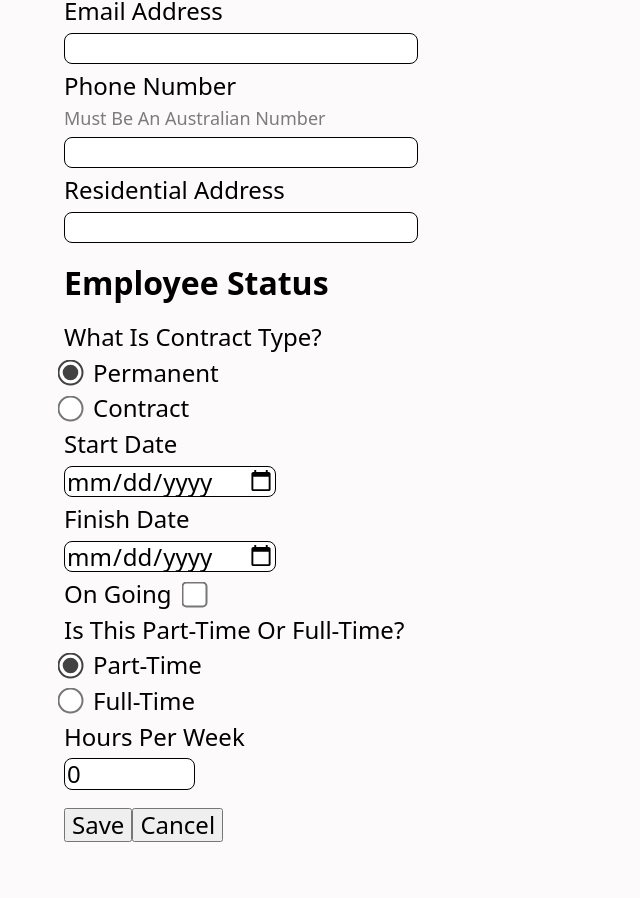
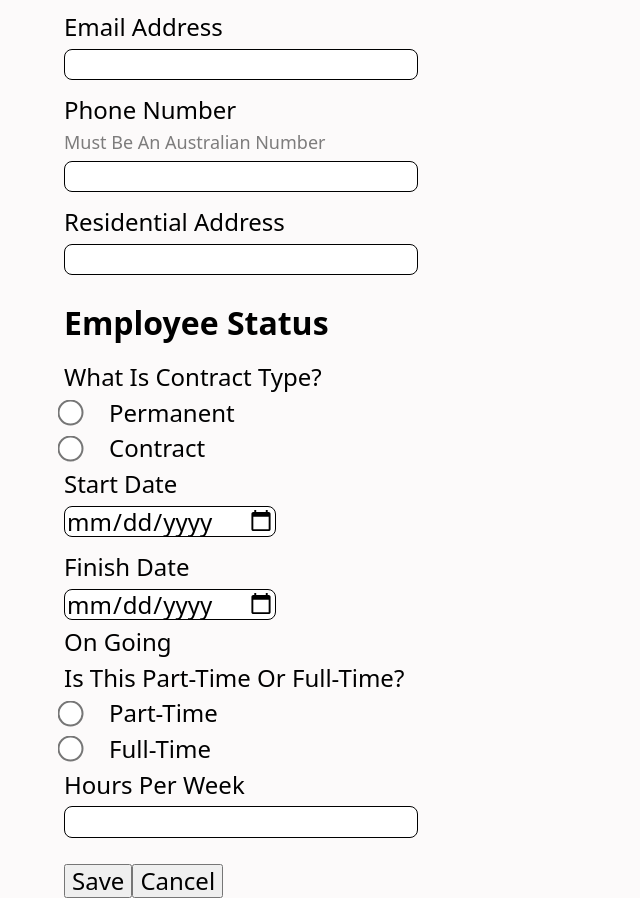
Before and after one commit to pikmot/employee-creator-frontend, a React (Vite) app: page /employees/createEmployee in a window 1280 px wide. Shown: the part 556-1454 px from the top of the page, without its empty margins (0-640 px from the left). Before the commit the page ends 1398 px from the top, so only its background shows below. Built offline with nearby package versions, Linux system fonts and the light colour scheme.

Commit message:
addes refactor html form to zod form fields with no default values + fixes schema names

```diff
--- a/package.json
+++ b/package.json
@@ -10,11 +10,14 @@
     "preview": "vite preview"
   },
   "dependencies": {
+    "@hookform/resolvers": "^5.9.1",
     "react": "^19.2.8",
     "react-dom": "^19.2.8",
+    "react-hook-form": "^7.87.0",
     "react-router": "^8.3.0",
     "react-router-dom": "^7.11.0",
-    "typescript": "^7.0.2"
+    "typescript": "^7.0.2",
+    "zod": "^4.5.4"
   },
   "devDependencies": {
     "@eslint/js": "^10.0.1",
--- a/src/pages/Form/Form.module.scss
+++ b/src/pages/Form/Form.module.scss
@@ -65,4 +65,8 @@
       font-size: 24px;
     }
   }
+
+  &__error-text {
+    color: $error-red;
+  }
 }
--- a/src/pages/Form/Form.tsx
+++ b/src/pages/Form/Form.tsx
@@ -1,6 +1,10 @@
 import React, { useEffect, useState } from "react";
 
 import classes from "./Form.module.scss";
+
+import { useForm } from "react-hook-form";
+import { zodResolver } from "@hookform/resolvers/zod";
+import { schema } from "./schema";
 
 import { useNavigate, useParams } from "react-router";
 import {
@@ -13,6 +17,13 @@ export default function Form() {
   const navigate = useNavigate();
   const { id } = useParams();
   const isEditingEmployee = Boolean(id);
+
+  const {
+    reset,
+    formState: { errors, isSubmitSuccesful },
+    register,
+    handleSubmit,
+  } = useForm({ resolver: zodResolver(schema) });
 
   // const [onGoing, setOnGoing] = useState(false);
   const [employeeData, setEmployeeData] = useState({
@@ -79,16 +90,20 @@ export default function Form() {
     // console.log(employeeData);
   };
 
-  const handleSubmit = async (e: React.SubmitEvent) => {
-    e.preventDefault();
+  // const handleSubmit = async (e: React.SubmitEvent) => {
+  //   e.preventDefault();
 
-    if (isEditingEmployee) {
-      await patchEmployee(Number(id), employeeData);
-    } else {
-      await createEmployee(employeeData);
-    }
+  //   if (isEditingEmployee) {
+  //     await patchEmployee(Number(id), employeeData);
+  //   } else {
+  //     await createEmployee(employeeData);
+  //   }
 
-    navigate("/");
+  //   navigate("/");
+  // };
+
+  const onSubmit = async (data) => {
+    console.log(data);
   };
 
   return (
@@ -100,113 +115,171 @@ export default function Form() {
         <h1>Add New Employee</h1>
       </header>
 
-      <form className={classes.form} onSubmit={handleSubmit}>
+      <form className={classes.form} onSubmit={handleSubmit(onSubmit)}>
         <h1>Personal Information</h1>
         <div className={classes.form__container}>
           <label htmlFor="firstname">First Name</label>
-          <input
+          {/* <input
             id="firstname"
             name="firstName"
             type="text"
             value={employeeData.firstName}
             onChange={handleChange}
             required
-          ></input>
+          ></input> */}
+
+          <input id="firstname" type="text" {...register("firstName")} />
+          <small className={classes["form__error-text"]}>
+            {errors.firstName?.message}
+          </small>
 
           <label htmlFor="middlename">Middle Name</label>
-          <input
+          {/* <input
             id="middlename"
             name="middleName"
             type="text"
             value={employeeData.middleName}
             onChange={handleChange}
-          ></input>
+          ></input> */}
+
+          <input id="middlename" type="text" {...register("middleName")} />
 
           <label htmlFor="lastname">Last Name</label>
-          <input
+          {/* <input
             id="lastname"
             name="lastName"
             type="text"
             value={employeeData.lastName}
             onChange={handleChange}
             required
-          ></input>
+          ></input> */}
+
+          <input id="lastname" type="text" {...register("lastName")} />
+          <small className={classes["form__error-text"]}>
+            {errors.lastName?.message}
+          </small>
         </div>
         <h1>Contact Details</h1>
         <div className={classes.form__container}>
           <label htmlFor="email">Email Address</label>
-          <input
+          {/* <input
             id="email"
             name="email"
             type="email"
             value={employeeData.email}
             onChange={handleChange}
             required
-          ></input>
+          ></input> */}
+
+          <input id="email" type="text" {...register("email")} />
+          <small className={classes["form__error-text"]}>
+            {errors.email?.message}
+          </small>
 
           <label htmlFor="mobileNumber">Phone Number</label>
           <p className={classes.form__container__subtitle}>
             Must Be An Australian Number
           </p>
-          <input
+          {/* <input
             id="mobileNumber"
             name="mobileNumber"
             type="tel"
             value={employeeData.mobileNumber}
             onChange={handleChange}
             required
-          ></input>
+          ></input> */}
+
+          <input
+            id="mobileNumber"
+            type="number"
+            {...register("mobileNumber")}
+          />
+          <small className={classes["form__error-text"]}>
+            {errors.mobileNumber?.message}
+          </small>
 
           <label htmlFor="address">Residential Address</label>
-          <input
+          {/* <input
             id="address"
             name="address"
             type="text"
             value={employeeData.address}
             onChange={handleChange}
             required
-          ></input>
+          ></input> */}
+
+          <input id="address" type="text" {...register("address")} />
+          <small className={classes["form__error-text"]}>
+            {errors.address?.message}
+          </small>
         </div>
         <h1>Employee Status</h1>
         <div className={classes.form__container}>
           <label>What Is Contract Type?</label>
 
           <div className={classes["form__radio-container"]}>
-            <input
+            {/* <input
               id="permanent"
               type="radio"
               name="contractType"
               value="PERMANENT"
               checked={employeeData.contractType === "PERMANENT"}
               onChange={handleChange}
+            /> */}
+
+            <input
+              id="permanent"
+              type="radio"
+              value="PERMANENT"
+              {...register("contractType")}
             />
+            <small className={classes["form__error-text"]}>
+              {errors.contractType?.message}
+            </small>
+
             <label htmlFor="permanent">Permanent </label>
           </div>
 
           <div className={classes["form__radio-container"]}>
-            <input
+            {/* <input
               id="contract"
               type="radio"
               name="contractType"
               value="CONTRACT"
               onChange={handleChange}
               checked={employeeData.contractType === "CONTRACT"}
+            /> */}
+
+            <input
+              id="contract"
+              type="radio"
+              value="CONTRACT"
+              {...register("contractType")}
             />
+            <small className={classes["form__error-text"]}>
+              {errors.contractType?.message}
+            </small>
+
             <label htmlFor="contract">Contract</label>
           </div>
 
           <label htmlFor="startDate">Start Date</label>
-          <input
+          {/* <input
             id="startDate"
             name="startDate"
             type="date"
             value={employeeData.startDate}
             onChange={handleChange}
             required
-          />
+          /> */}
+
+          <input id="startDate" type="date" {...register("startDate")} />
+          <small className={classes["form__error-text"]}>
+            {errors.startDate?.message}
+          </small>
 
           <label htmlFor="finishdate">Finish Date</label>
-          <input
+          {/* <input
             id="finishdate"
             name="finishDate"
             type="date"
@@ -214,48 +287,72 @@ export default function Form() {
             disabled={employeeData.onGoing}
             onChange={handleChange}
             required
-          />
+          /> */}
+
+          <input id="finishDate" type="date" {...register("finishDate")} />
 
           <div className={classes["form__radio-container"]}>
             <label htmlFor="checkBox">On Going</label>
-            <input
+            {/* <input
               id="checkBox"
               type="checkbox"
               name="onGoing"
               checked={employeeData.onGoing}
               // onClick={handleCheckBoxClick}
               onChange={handleChange}
-            ></input>
+            ></input> */}
           </div>
 
           <label>Is This Part-Time Or Full-Time?</label>
 
           <div className={classes["form__radio-container"]}>
-            <input
+            {/* <input
               id="partTime"
               type="radio"
               name="employmentStatus"
               value="PART_TIME"
               checked={employeeData.employmentStatus === "PART_TIME"}
               onChange={handleChange}
+            /> */}
+
+            <input
+              id="partTime"
+              type="radio"
+              value="PART_TIME"
+              {...register("employmentStatus")}
             />
+            <small className={classes["form__error-text"]}>
+              {errors.employmentStatus?.message}
+            </small>
+
             <label htmlFor="partTime">Part-Time</label>
           </div>
 
           <div className={classes["form__radio-container"]}>
-            <input
+            {/* <input
               id="fullTime"
               type="radio"
               name="employmentStatus"
               value="FULL_TIME"
               checked={employeeData.employmentStatus === "FULL_TIME"}
               onChange={handleChange}
+            /> */}
+
+            <input
+              id="fullTime"
+              type="radio"
+              value="FULL_TIME"
+              {...register("employmentStatus")}
             />
+            <small className={classes["form__error-text"]}>
+              {errors.employmentStatus?.message}
+            </small>
+
             <label htmlFor="fullTime">Full-Time</label>
           </div>
 
           <label htmlFor="hoursPerWeek">Hours Per Week</label>
-          <input
+          {/* <input
             id="hoursPerWeek"
             name="hoursPerWeek"
             type="number"
@@ -263,7 +360,16 @@ export default function Form() {
             onChange={handleChange}
             min={1}
             max={168}
+          /> */}
+
+          <input
+            id="hoursPerWeek"
+            type="number"
+            {...register("hoursPerWeek")}
           />
+          <small className={classes["form__error-text"]}>
+            {errors.hoursPerWeek?.message}
+          </small>
         </div>
 
         <br></br>
--- a/src/components/EmployeeForm/schema.ts
+++ b/src/pages/Form/schema.ts
@@ -7,12 +7,12 @@ export const schema = z.object({
   email: z.string().min(1, { error: "Email Must Not be Blank" }),
   mobileNumber: z.string().min(1, { error: "Mobile Number Must Not be Blank" }),
   address: z.string().min(1, { error: "Address Must Not be Blank" }),
-  contract: z.enum(["PERMANENT", "CONTRACT"]),
+  contractType: z.enum(["PERMANENT", "CONTRACT"]),
   employmentStatus: z.enum(["FULL_TIME", "PART_TIME"]),
   startDate: z.string().min(1, "Start Date is Required"),
   finishDate: z.string().optional(),
   onGoing: z.boolean(),
-  hoursPerWeek: z.number().min(1).max(168),
+  hoursPerWeek: z.coerce.number().min(1).max(168),
 });
 
 export type EmployeeFormData = z.infer<typeof schema>;
--- a/src/scss/mixins/_colors.scss
+++ b/src/scss/mixins/_colors.scss
@@ -7,3 +7,5 @@ $button-color: rgb(48, 96, 168);
 $radio-color: rgba(66, 66, 66, 0.726);
 
 $input-border: black;
+
+$error-red: oklch(63.7% 0.237 25.331);
```
Also changed, not shown: 1 other file (tests, documents, lock files or other folders).
